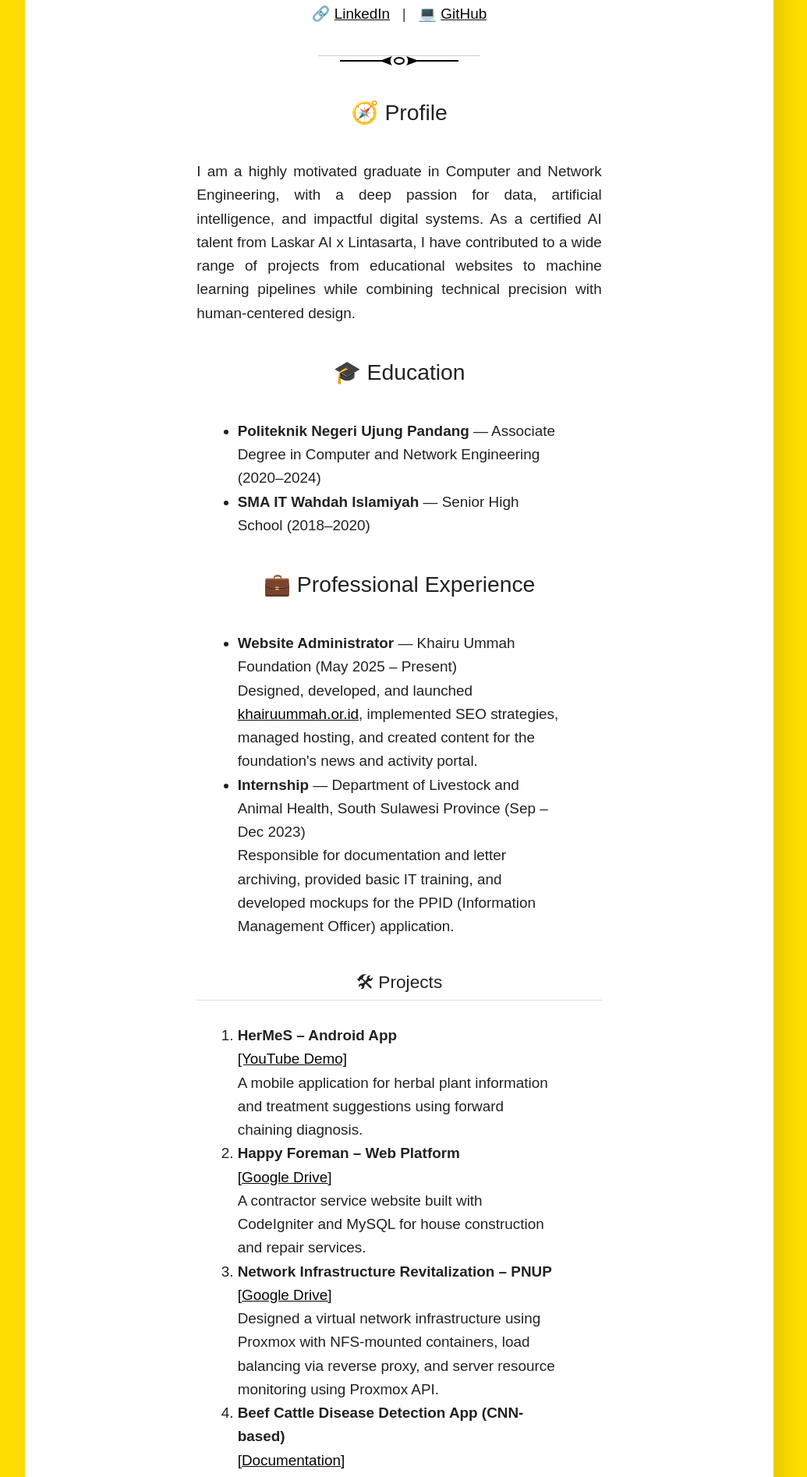
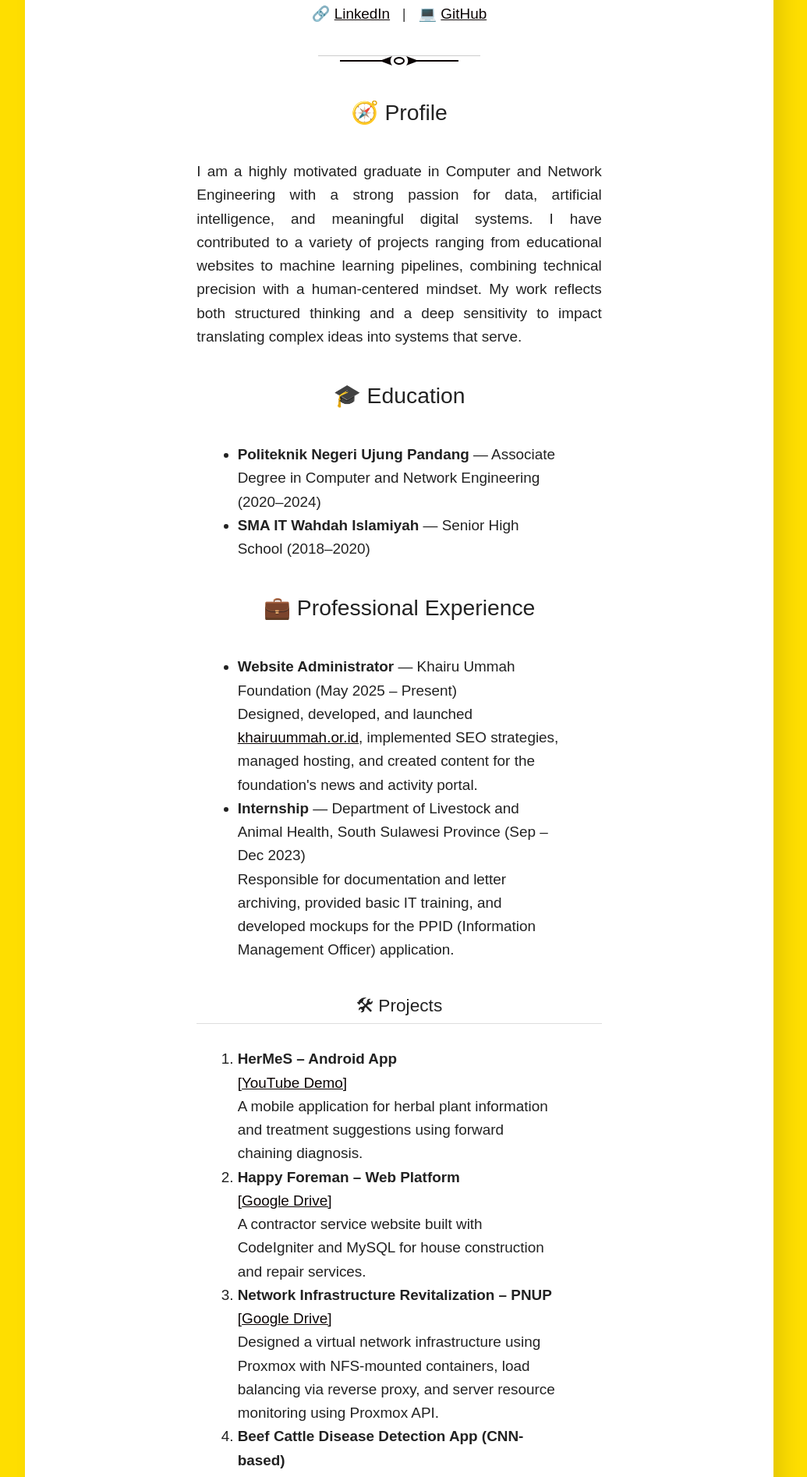
Before and after one commit to MuthiahAinun/MuthiahAinun.github.io, a Jekyll site: the page built from cv.md, in a window 1280 px wide. Shown: the part 669-2563 px from the top of the page at 78% size, without its empty margins (128-1163 px from the left). Built offline with Jekyll 4.4.1, drawn with Linux system fonts in a browser that asks for light colours.

Commit message:
Update CV

```diff
--- a/cv.md
+++ b/cv.md
@@ -17,7 +17,7 @@ title: CV
 <section style="margin-bottom: 2em;">
   <h3>🧭 Profile</h3>
   <p>
-    I am a highly motivated graduate in Computer and Network Engineering, with a deep passion for data, artificial intelligence, and impactful digital systems. As a certified AI talent from Laskar AI x Lintasarta, I have contributed to a wide range of projects from educational websites to machine learning pipelines while combining technical precision with human-centered design.
+    I am a highly motivated graduate in Computer and Network Engineering with a strong passion for data, artificial intelligence, and meaningful digital systems. I have contributed to a variety of projects ranging from educational websites to machine learning pipelines, combining technical precision with a human-centered mindset. My work reflects both structured thinking and a deep sensitivity to impact translating complex ideas into systems that serve.
   </p>
 </section>
 
```
